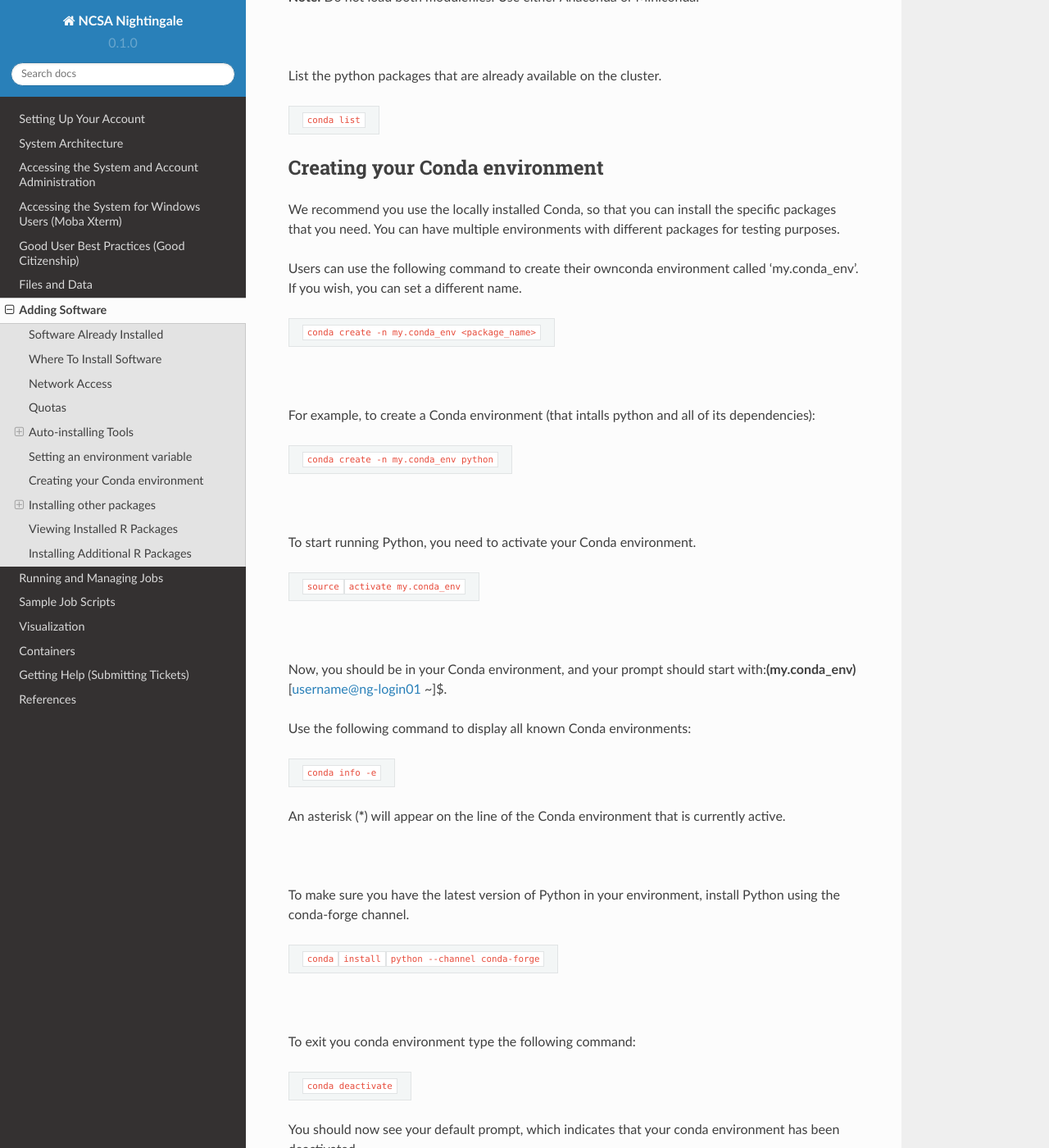
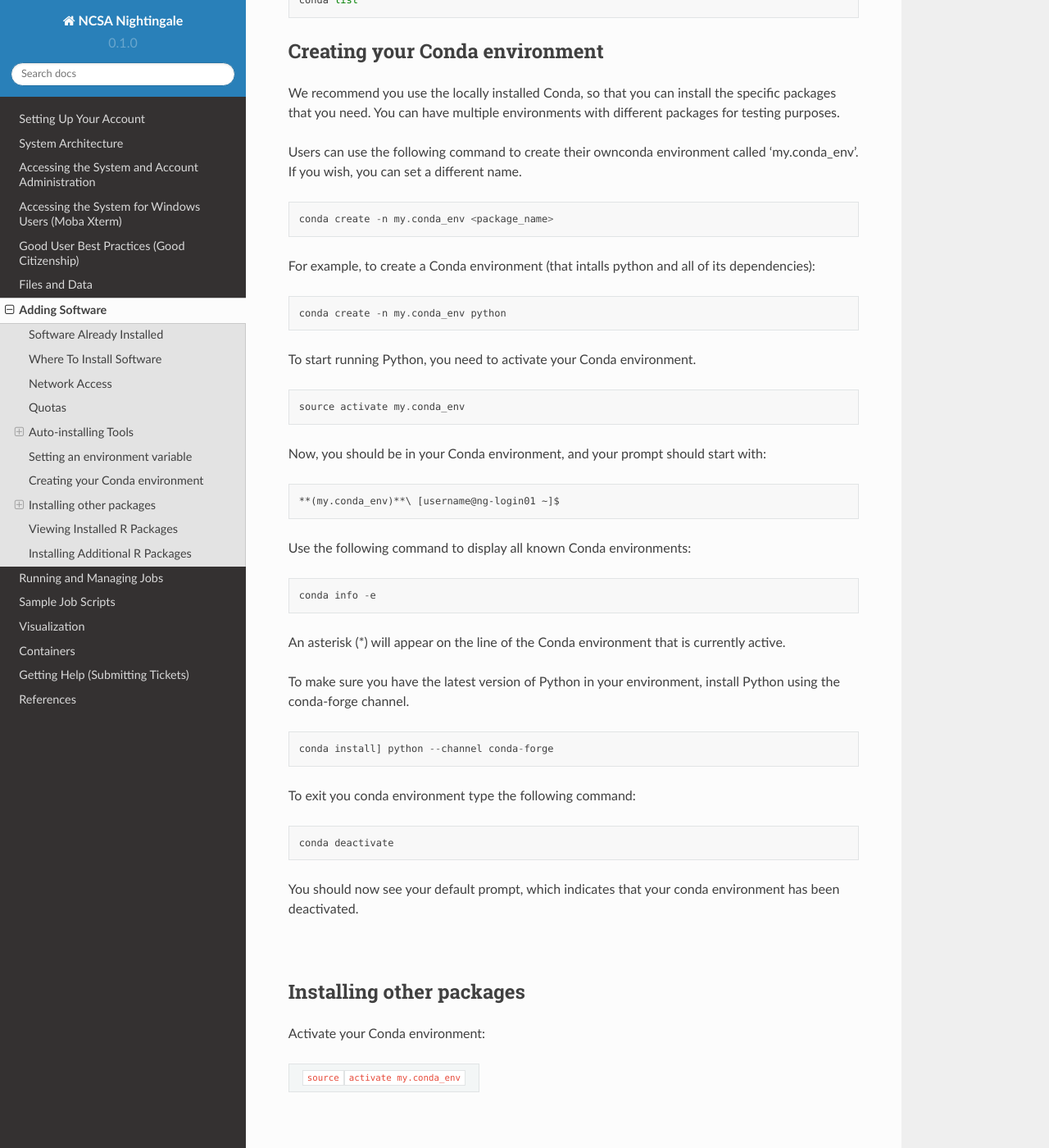
Before and after one commit to sfkappes/NG_documentation, a Sphinx documentation site: the page built from docs/source/adding_software.rst, in a window 1280 px wide and 1400 px high, scrolled down 2466 px. Shown: the whole window at 82% size. Built offline with Sphinx 7.4.7 and the Read the Docs theme 2.0.0, drawn with Linux system fonts in a browser that asks for light colours; pages that are not in the unit, such as notebooks, are missing from menus; some of the changed text lies outside the part shown.

Commit message:
propagating spacing fixes
Fixing the code blocks to quote blocks rather than badly rendered single-entry tables.

```diff
--- a/docs/source/adding_software.rst
+++ b/docs/source/adding_software.rst
@@ -89,25 +89,21 @@ need to set the HTTPS_PROXY environment variable. **You will need to set
 the "HTTPS_PROXY" environment variable every time you log in to the
 cluster using the following command:**
 
-:
+::
 
-  export HTTPS_PROXY=http://ache-proxy.ncsa.illinois.edu:3128
+    export HTTPS_PROXY=http://ache-proxy.ncsa.illinois.edu:3128
 
 
 
 To verify that this environment variable is set use the "echo" command
 to output the value of the environment variable.
 
-+------------------------------+
-| ``echo``\ ``${HTTPS_PROXY}`` |
-+------------------------------+
+::
 
-|
+    echo ${HTTPS_PROXY}
 
 As long as the variable has a value it will be echoed out. If no value
 is set, then an empty line will be displayed instead.
-
-|
 
 Anaconda (ver 2022.05) and Miniconda (ver 2022.05) are installed on
 Nightingale. Essentially one of the main differences between Anaconda
@@ -117,26 +113,24 @@ installs a subset of the packages installed by default with Anaconda. To
 enable (make use of) Anaconda or Miniconda on Nightingale, just load the
 appropriate modulefile.
 
-+-----------------------------------------------+
-| ``module load anaconda3``\ ``/2022``\ ``.05`` |
-+-----------------------------------------------+
+::
+
+    module load anaconda3/2022.05
 
 or
 
-+------------------------------------------------+
-| ``module load miniconda3``\ ``/2022``\ ``.05`` |
-+------------------------------------------------+
+::
+
+    module load miniconda3/2022.05
 
 **Note:** Do not load both modulefiles. Use either Anaconda or
 Miniconda.
 
-|
-
 List the python packages that are already available on the cluster.
 
-+----------------+
-| ``conda list`` |
-+----------------+
+::
+
+    conda list
 
 Creating your Conda environment
 ^^^^^^^^^^^^^^^^^^^^^^^^^^^^^^^
@@ -148,57 +142,53 @@ environments with different packages for testing purposes.
 Users can use the following command to create their ownconda environment
 called 'my.conda_env'. If you wish, you can set a different name.
 
-+-------------------------------------------------+
-| ``conda create -n my.conda_env <package_name>`` |
-+-------------------------------------------------+
+::
 
-|
+    conda create -n my.conda_env <package_name>
 
 For example, to create a Conda environment (that intalls python and all
 of its dependencies):
 
-+-----------------------------------------+
-| ``conda create -n my.conda_env python`` |
-+-----------------------------------------+
+::
 
-|
+    conda create -n my.conda_env python
+
 
 To start running Python, you need to activate your Conda environment.
 
-+---------------------------------------+
-| ``source``\ ``activate my.conda_env`` |
-+---------------------------------------+
+::
 
-|
+    source activate my.conda_env
 
 Now, you should be in your Conda environment, and your prompt should
-start with:**(my.conda_env)**\ [username@ng-login01 ~]$.
+start with:
+
+::
+
+    **(my.conda_env)**\ [username@ng-login01 ~]$
+
 
 Use the following command to display all known Conda environments:
 
-+-------------------+
-| ``conda info -e`` |
-+-------------------+
+::
 
-An asterisk (**\***) will appear on the line of the Conda environment
+    conda info -e
+
+An asterisk (*) will appear on the line of the Conda environment
 that is currently active.
-
-|
 
 To make sure you have the latest version of Python in your environment,
 install Python using the conda-forge channel.
 
-+----------------------------------------------------------+
-| ``conda``\ ``install``\ ``python --channel conda-forge`` |
-+----------------------------------------------------------+
+::
 
-|
+    conda install] python --channel conda-forge
 
 To exit you conda environment type the following command:
 
-+----------------------+
-| ``conda deactivate`` |
-+----------------------+
+::
+
+    conda deactivate
 
 You should now see your default prompt, which indicates that your conda
 environment has been deactivated.
```
